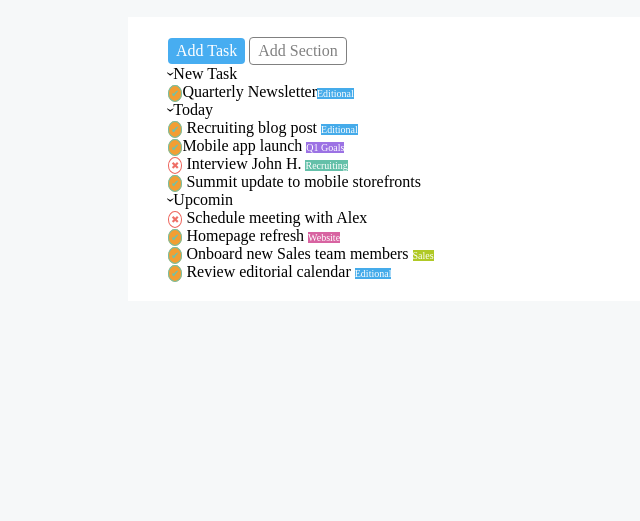
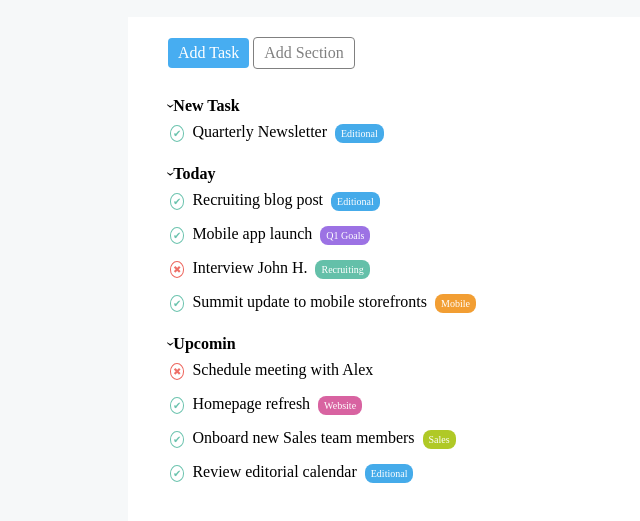
Before and after one commit to MarcoMechini/html-css-toboolist, a plain HTML site: page index.html in a window 1280 px wide. Shown: the part 57-578 px from the top of the page, without its empty margins (0-640 px from the left). Drawn offline with Linux system fonts and the light colour scheme.

Commit message:
feat: added padding and margin refatoring: html classes

```diff
--- a/css/style.css
+++ b/css/style.css
@@ -43,7 +43,7 @@ main {
 
 .btn-section div {
     display: inline-block;
-    padding: 4px 8px;
+    padding: 6px 10px;
     border-radius: 4px;
 }
 
@@ -59,8 +59,24 @@ main {
 
 /* LIST SECTION */
 
+.list-section {
+    padding: 20px 0;
+}
+
+.gap {
+    padding: 8px 0;
+}
+
+.gap>span {
+    margin: 0 2px;
+}
+
 .list-section ul>li {
     vertical-align: middle;
+}
+
+.paragraph {
+    padding: 8px 0;
 }
 
 .rotate {
@@ -95,7 +111,8 @@ li {
 .labels {
     color: #fff;
     font-size: 10px;
-
+    padding: 4px 6px;
+    border-radius: 8px;
 }
 
 .lab-edit {
@@ -110,7 +127,7 @@ li {
     background-color: #64c0a9;
 }
 
-.ballot-check {
+.lab-mob {
     background-color: #f29e33;
 }
 
--- a/index.html
+++ b/index.html
@@ -26,61 +26,64 @@
             <div class="btn-blue">Add Task</div>
             <div class="btn-white">Add Section</div>
         </section>
-
         <!-- LIST SECTION  &#10004  &#10006-->
         <section class="list-section">
             <ul>
-                <li>
-                    <span class="rotate">&#8250</span>New Task
+                <li class="paragraph">
+                    <span class="rotate">&#8250</span><strong>New Task</strong>
                     <ul>
-                        <li><span class="bord-circ ballot-check">&#10004</span>Quarterly Newsletter<span
-                                class="labels lab-edit">Editional</span></li>
+                        <li class="gap">
+                            <span class="bord-circ ballot-check">&#10004</span>
+                            <span>Quarterly Newsletter</span>
+                            <span class="labels lab-edit">Editional</span>
+                        </li>
                     </ul>
                 </li>
-                <li>
-                    <span class="rotate">&#8250</span>Today
+                <li class="paragraph">
+                    <span class="rotate">&#8250</span><strong>Today</strong>
                     <ul>
-                        <li>
+                        <li class="gap">
                             <span class="bord-circ ballot-check">&#10004</span>
-                            Recruiting blog post
+                            <span>Recruiting blog post</span>
                             <span class="labels lab-edit">Editional</span>
                         </li>
-                        <li>
-                            <span class="bord-circ ballot-check">&#10004</span>Mobile app launch
+                        <li class="gap">
+                            <span class="bord-circ ballot-check">&#10004</span>
+                            <span>Mobile app launch</span>
                             <span class="labels lab-goals">Q1 Goals</span>
                         </li>
-                        <li>
+                        <li class="gap">
                             <span class="bord-circ ballot-x">&#10006</span>
-                            Interview John H.
+                            <span>Interview John H.</span>
                             <span class="labels lab-rec">Recruiting</span>
                         </li>
-                        <li>
+                        <li class="gap">
                             <span class="bord-circ ballot-check">&#10004</span>
-                            Summit update to mobile storefronts
+                            <span>Summit update to mobile storefronts</span>
                             <span class="labels lab-mob">Mobile</span>
                         </li>
                     </ul>
                 </li>
-                <li>
-                    <span class="rotate">&#8250</span>Upcomin
+                <li class="paragraph">
+                    <span class="rotate">&#8250</span><strong>Upcomin</strong>
                     <ul>
-                        <li>
+                        <li class="gap">
                             <span class="bord-circ ballot-x">&#10006</span>
-                            Schedule meeting with Alex
+                            <span>Schedule meeting with Alex</span>
                         </li>
-                        <li>
+                        <li class="gap">
                             <span class="bord-circ ballot-check">&#10004</span>
-                            Homepage refresh
+                            <span>Homepage refresh</span>
                             <span class="labels lab-web">Website</span>
                         </li>
-                        <li>
+                        <li class="gap">
                             <span class="bord-circ ballot-check">&#10004</span>
-                            Onboard new Sales team members
+                            <span>Onboard new Sales team members</span>
                             <span class="labels lab-sale">Sales</span>
                         </li>
-                        <li>
+                        <li class="gap">
                             <span class="bord-circ ballot-check">&#10004</span>
-                            Review editorial calendar
+                            <span>Review editorial calendar</span>
                             <span class="labels lab-edit">Editional</span>
                         </li>
                     </ul>
```
